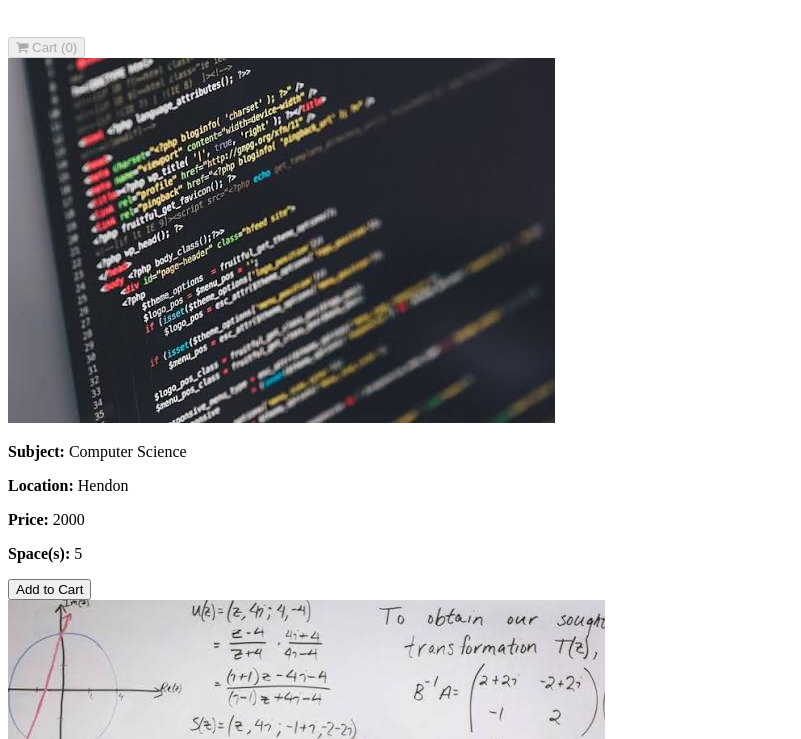
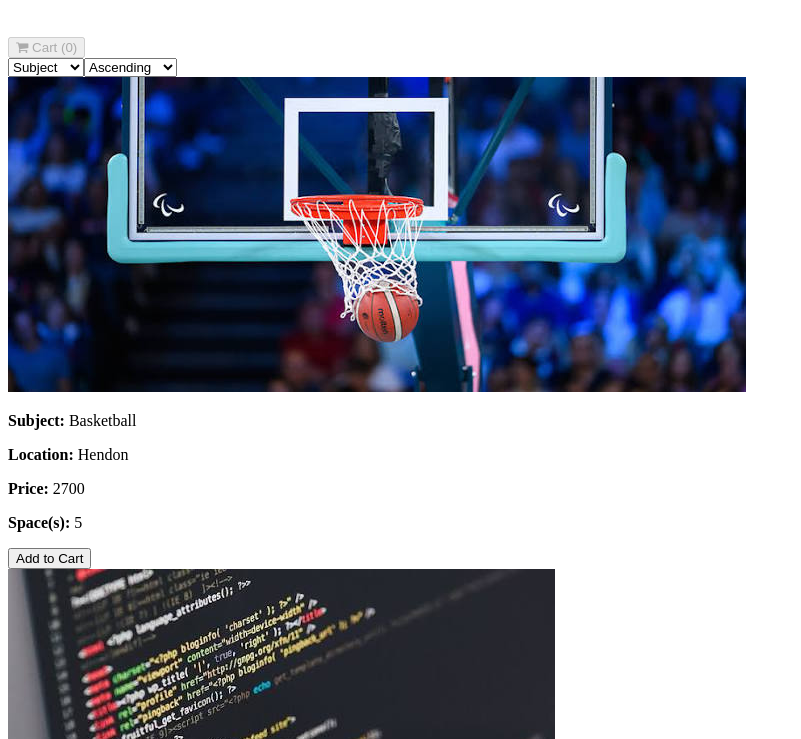
Before and after one commit to Ezinwa29/CST3144_COURSEWORK_FRONTEND, a plain HTML site: page index.html in a window 1280 px wide. Shown: the part 61-800 px from the top of the page, without its empty margins (0-801 px from the left). Drawn offline with nearby package versions, Linux system fonts and the light colour scheme.

Commit message:
Sorting functionality added

```diff
--- a/index.html
+++ b/index.html
@@ -17,7 +17,18 @@
         </button>
 
         <div v-if="!showCart">
-           <div v-for="lesson in lessons" :key="lesson.id">
+           <select v-model="sortBy">
+            <option value="subject">Subject</option>
+            <option value="location">Location</option>
+            <option value="price">Price</option>
+            <option value="space">Space(s)</option>
+           </select>
+           <select v-model="sortOrder">
+            <option value="asc">Ascending</option>
+            <option value="desc">Descending</option>
+           </select>
+
+           <div v-for="lesson in sortedLessons" :key="lesson.id">
             <img v-bind:src="lesson.image.url" v-bind:alt="lesson.image.alt" />
             <p><b>Subject:</b> {{ lesson.subject }}</p>
             <p><b>Location:</b> {{ lesson.location }}</p>
@@ -58,6 +69,8 @@
                     showCart: false,
                     order: { name: "", phone: ""},
                     orderSubmitted: false,
+                    sortBy: "subject",
+                    sortOrder: "asc",
                     lessons: [
                         {image: {
                             url:"../CST3144_COURSEWORK_FRONTEND/images/computer_science_img.jpg", alt:"Computer Science Lesson Image"
@@ -165,7 +178,7 @@
             },
 
             computed: {
-                cartItemCount(){
+                cartItemCount() {
                     return this.cart.length
                 },
 
@@ -179,6 +192,16 @@
 
                 canCheckout() {
                     return this.validName && this.validPhone && this.cart.length > 0
+                },
+
+                sortedLessons() {
+                    const key = this.sortBy
+                    const dir = this.sortOrder === "asc" ? 1 : -1
+                    return [...this.lessons].sort((a,b) => {
+                        if (a[key] < b[key]) return -1 * dir
+                        if (a[key] > b[key]) return 1 * dir
+                        return 0
+                    })
                 }
 
             },
```
